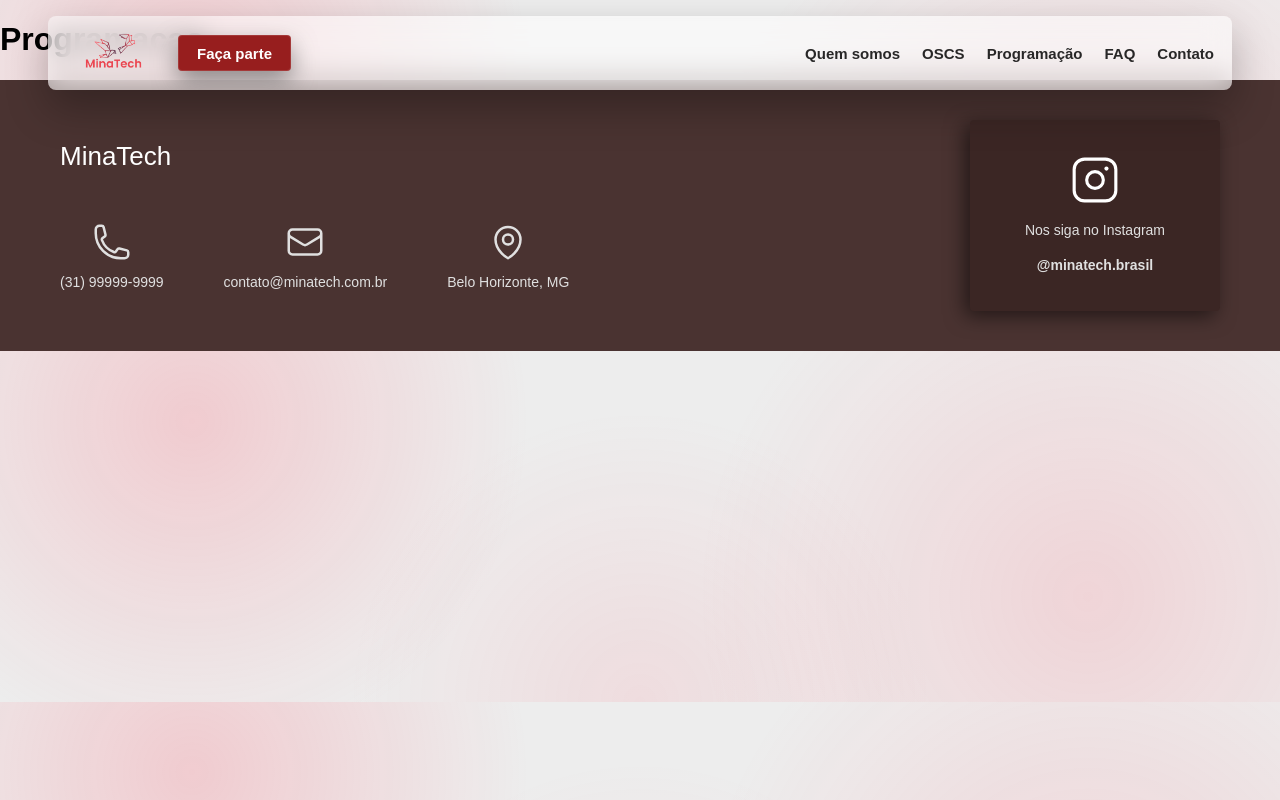
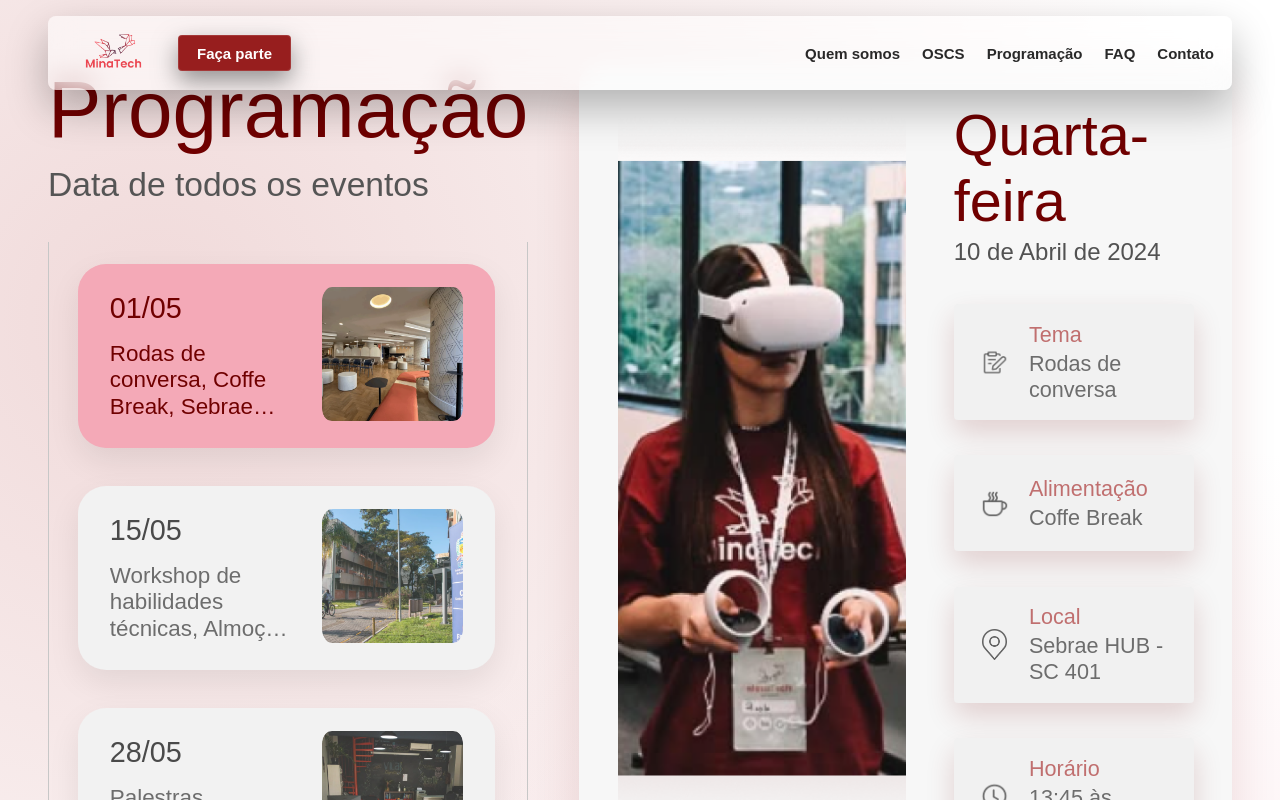
Before and after one commit to Cadu-f12/mina-tech-project, a React (Vite) app: page /programacao in a window 1280 px wide. Shown: the top 800 px of the page. Built offline with nearby package versions, Linux system fonts and the light colour scheme; no server answers; a small style sheet from the web is missing; a web font is replaced by a local one.

Commit message:
feat: Add programacao page and implement som background color

```diff
--- a/src/components/programacao/former-student/FormerStudent.css
+++ b/src/components/programacao/former-student/FormerStudent.css
@@ -1,10 +1,13 @@
 .former-student-card {
     display: flex;
     align-items: center;
+    justify-content: center;
 
-    gap: 4rem;
+    gap: 6rem;
 
-    padding: 1.5rem 3rem;
+    width: 100%;
+
+    padding: 3rem 6rem;
 
     background-color: #fff;
 
@@ -30,7 +33,7 @@
 }
 
 .former-student-content {
-    flex: 1;
+    flex: 0 1 68rem;
 
     display: flex;
     flex-direction: column;
@@ -72,7 +75,7 @@
 
     .former-student-card {
         gap: 3rem;
-        padding: 3rem;
+        padding: 3rem 4rem;
     }
 
     .former-student-image img {
@@ -99,7 +102,7 @@
 
     .former-student-card {
         gap: 2rem;
-        padding: 2rem;
+        padding: 2rem 1.5rem;
     }
 
     .former-student-image img {
@@ -109,6 +112,8 @@
 
     .former-student-content,
     .former-student-card.reverse .former-student-content {
+        flex: none;
+
         align-items: center;
         max-width: 100%;
 
--- a/src/components/programacao/former-student/FormerStudentSection.css
+++ b/src/components/programacao/former-student/FormerStudentSection.css
@@ -4,13 +4,15 @@
 
     gap: 3rem;
 
-    padding: 4rem 0;
+    padding: 4rem 0 5rem;
 
     background-color: #f4f4f4;
 }
 
 .former-student-section > h2 {
-    margin: 0 5% 2rem;
+    width: min(100% - 12rem, 120rem);
+
+    margin: 0 auto 2rem;
 
     color: #700000;
 
@@ -28,12 +30,10 @@
     }
 
     .former-student-section > h2 {
-        margin: 0 5% 2rem;
+        width: min(100% - 4rem, 100rem);
+
+        margin: 0 auto 2rem;
         font-size: 4rem;
-    }
-
-    .former-student-card {
-        margin: 0 2rem;
     }
 
 }
@@ -49,15 +49,13 @@
     }
 
     .former-student-section > h2 {
-        margin: 0 2rem 2rem;
+        width: min(100% - 3rem, 60rem);
+
+        margin: 0 auto 2rem;
 
         text-align: center;
 
         font-size: 3rem;
     }
 
-    .former-student-card {
-        margin: 0 1.5rem;
-    }
-
 }
--- a/src/components/programacao/past-schedule/PastSchedule.css
+++ b/src/components/programacao/past-schedule/PastSchedule.css
@@ -1,10 +1,13 @@
 .past-schedule {
     display: flex;
     align-items: flex-start;
+    justify-content: center;
 
-    gap: 4rem;
+    gap: 7rem;
 
-    padding: 2rem 3rem;
+    width: 100%;
+
+    padding: 4rem 6rem;
 
     background-color: #fff;
 
@@ -17,13 +20,13 @@
 }
 
 .past-schedule-image {
-    flex: 1;
+    flex: 0 1 50rem;
 }
 
 .past-schedule-image img {
     width: 100%;
-    max-width: 45rem;
-    height: 26rem;
+    max-width: 100%;
+    height: 32rem;
 
     object-fit: cover;
 
@@ -31,7 +34,7 @@
 }
 
 .past-schedule-content {
-    flex: 1;
+    flex: 0 1 56rem;
 
     display: flex;
     flex-direction: column;
@@ -42,7 +45,7 @@
 .past-schedule-content p {
     margin: 0;
 
-    font-size: 1.7rem;
+    font-size: 2rem;
 
     color: #262626;
 }
@@ -77,16 +80,16 @@
 @media (max-width: 900px) {
 
     .past-schedule {
-        gap: 2rem;
-        padding: 2.5rem;
+        gap: 3rem;
+        padding: 3rem 4rem;
     }
 
     .past-schedule-image img {
-        height: 22rem;
+        height: 26rem;
     }
 
     .past-schedule-content p {
-        font-size: 1.6rem;
+        font-size: 1.7rem;
     }
 
 }
@@ -104,10 +107,12 @@
     .past-schedule {
         gap: 2.5rem;
 
-        padding: 2rem;
+        padding: 2rem 1.5rem;
     }
 
     .past-schedule-image {
+        flex: none;
+
         width: 100%;
     }
 
@@ -118,6 +123,8 @@
     }
 
     .past-schedule-content {
+        flex: none;
+
         width: 100%;
 
         gap: 2rem;
--- a/src/components/programacao/past-schedule/PastScheduleSection.css
+++ b/src/components/programacao/past-schedule/PastScheduleSection.css
@@ -4,13 +4,15 @@
 
     gap: 3rem;
 
-    padding: 4rem 0;
+    padding: 4rem 0 5rem;
 
     background-color: #f4f4f4;
 }
 
 .past-schedule-section h2 {
-    margin: 0 5% 2rem;
+    width: min(100% - 12rem, 120rem);
+
+    margin: 0 auto 2rem;
 
     color: #700000;
 
@@ -28,12 +30,10 @@
     }
 
     .past-schedule-section h2 {
-        margin: 0 5% 2rem;
+        width: min(100% - 4rem, 100rem);
+
+        margin: 0 auto 2rem;
         font-size: 4rem;
-    }
-
-    .past-schedule {
-        margin: 0 2rem;
     }
 
 }
@@ -49,15 +49,13 @@
     }
 
     .past-schedule-section h2 {
-        margin: 0 2rem 2rem;
+        width: min(100% - 3rem, 60rem);
+
+        margin: 0 auto 2rem;
 
         text-align: center;
 
         font-size: 3rem;
     }
 
-    .past-schedule {
-        margin: 0 1.5rem;
-    }
-
 }
--- /dev/null
+++ b/src/components/programacao/programacao-layout/ProgramacaoLayout.css
@@ -0,0 +1,54 @@
+.programacao-layout {
+    width: 100%;
+    min-height: 100vh;
+
+    overflow: hidden;
+
+    font-family: Arial, Helvetica, sans-serif;
+
+    background:
+        radial-gradient(
+            circle at 12% 8%,
+            rgba(164, 23, 23, 0.16),
+            transparent 28%
+        ),
+        radial-gradient(
+            circle at 88% 35%,
+            rgba(244, 169, 183, 0.28),
+            transparent 34%
+        ),
+        radial-gradient(
+            circle at 50% 100%,
+            rgba(112, 0, 0, 0.10),
+            transparent 42%
+        ),
+        #ffffff;
+}
+
+.programacao-layout > section {
+    width: 100%;
+
+    background-color: transparent;
+}
+
+
+/* ================= TABLET ================= */
+
+@media (max-width: 900px) {
+
+    .programacao-layout {
+        width: 100%;
+    }
+
+}
+
+
+/* ================= CELULAR ================= */
+
+@media (max-width: 768px) {
+
+    .programacao-layout {
+        width: 100%;
+    }
+
+}
--- a/src/components/programacao/programacao-layout/ProgramacaoLayout.jsx
+++ b/src/components/programacao/programacao-layout/ProgramacaoLayout.jsx
@@ -1,11 +1,17 @@
+import "./ProgramacaoLayout.css";
+
+import ProgrammingSection from "../programming/programming-section/ProgrammingSection";
 import PastScheduleSection from "../past-schedule/PastScheduleSection";
 import FormerStudentSection from "../former-student/FormerStudentSection";
 
 export default function ProgramacaoLayout() {
     return (
         <>
-            <PastScheduleSection />
-            <FormerStudentSection />
+            <main className="programacao-layout">
+                <ProgrammingSection />
+                <PastScheduleSection />
+                <FormerStudentSection />
+            </main>
         </>
     );
 }
--- a/src/components/programacao/programming/current-event-side/CurrentEvent.css
+++ b/src/components/programacao/programming/current-event-side/CurrentEvent.css
@@ -66,6 +66,18 @@
 
 /* ================= TABLET ================= */
 
+@media (max-width: 1100px) {
+
+    .current-event-image {
+        display: none;
+    }
+
+    .current-event-div {
+        width: min(100%, 44rem);
+    }
+
+}
+
 @media (max-width: 900px) {
 
     .current-event-div {
--- a/src/components/programacao/programming/programming-section/ProgrammingSection.css
+++ b/src/components/programacao/programming/programming-section/ProgrammingSection.css
@@ -11,7 +11,7 @@
 
     gap: 3.2rem;
 
-    width: min(100%, 132rem);
+    width: min(100%, 150rem);
 
     margin: 0 auto;
 }
--- a/src/pages/Programacao.jsx
+++ b/src/pages/Programacao.jsx
@@ -1,7 +1,9 @@
+import ProgramacaoLayout from "../components/programacao/programacao-layout/ProgramacaoLayout";
+
 const Programacao = () => {
   return (
     <div>
-      <h1>Programacao</h1>
+      <ProgramacaoLayout />
     </div>
   );
 };
```
